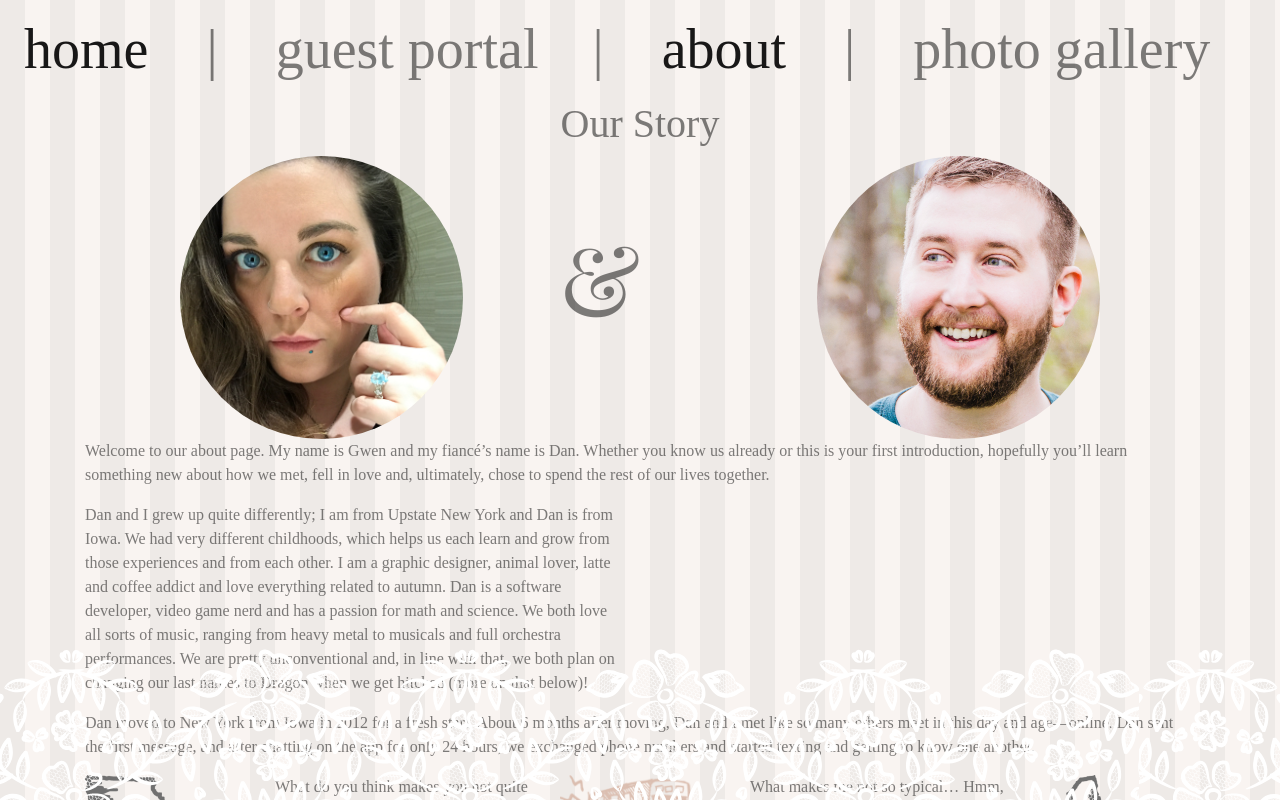
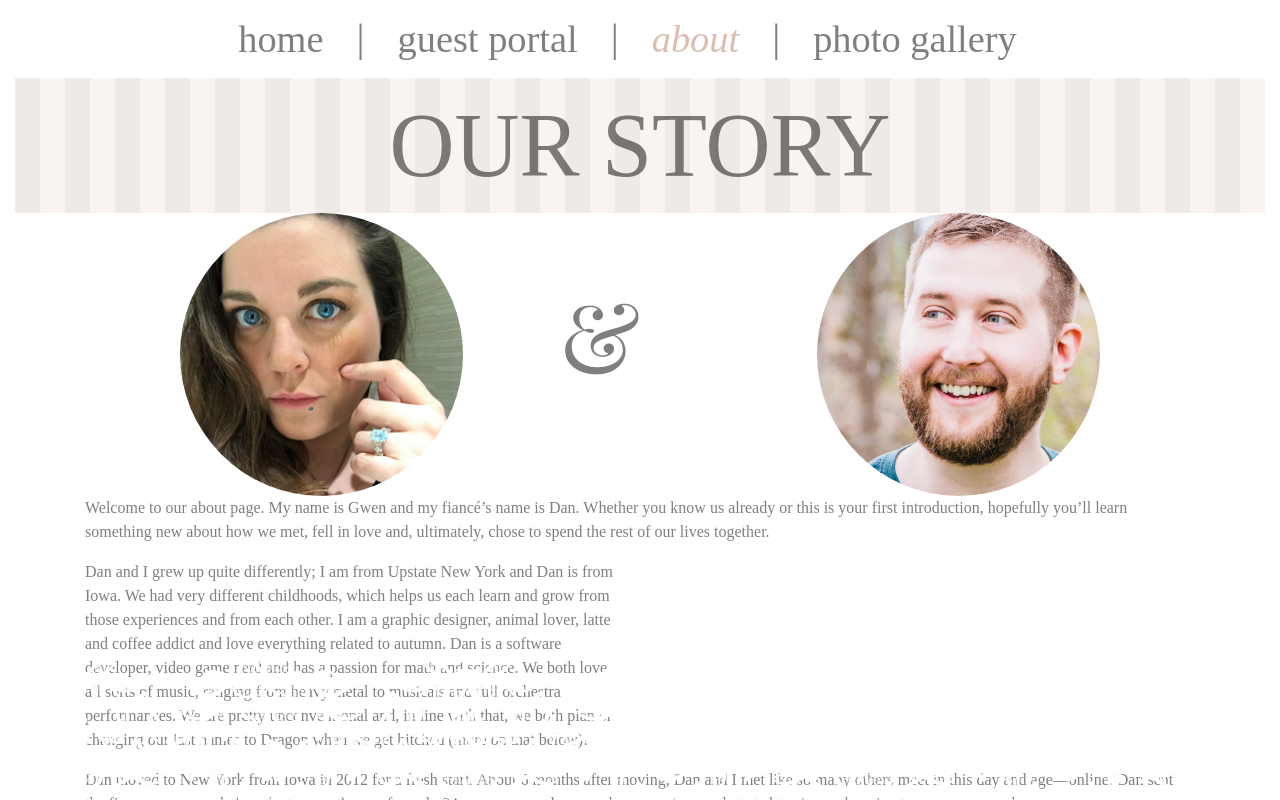
Before and after one commit to Daniel-Dragon/becoming-dragons, an Angular app: page /about in a window 1280 px wide. Shown: the top 800 px of the page. Built offline with nearby package versions, Linux system fonts and the light colour scheme; a web font is replaced by a local one.

Commit message:
Fixed background & Header

```diff
--- a/src/app/about/about.component.html
+++ b/src/app/about/about.component.html
@@ -1,4 +1,9 @@
-<h1 class="text-center">Our Story</h1>
+<div class="container-fluid">
+    <div class="row" class="striped-background">
+        <div class="col-12 text-center" style="font-size: 5.625rem;">
+            OUR STORY
+        </div>
+    </div>
 
     <div class="container">
         <div class="row">
@@ -16,8 +21,8 @@
         <div class="row">
             <div class="col-sm-12">
                 <p>
-                Welcome to our about page. My name is Gwen and my fiancé’s name is Dan. Whether you know us already or this is your first introduction,
-                hopefully you’ll learn something new about how we met, fell in love and, ultimately, chose to spend the rest of our lives together.
+                    Welcome to our about page. My name is Gwen and my fiancé’s name is Dan. Whether you know us already or this is your first introduction, hopefully you’ll learn something new about how we met, fell in love and, ultimately, chose to spend the rest of our
+                    lives together.
                 </p>
             </div>
         </div>
@@ -25,12 +30,9 @@
         <div class="row">
             <div class="col-md-6">
                 <p>
-                Dan and I grew up quite differently; I am from Upstate New York and Dan is from Iowa. We had very different childhoods,
-                which helps us each learn and grow from those experiences and from each other. I am a graphic designer, animal lover,
-                latte and coffee addict and love everything related to autumn. Dan is a software developer, video game nerd and has
-                a passion for math and science. We both love all sorts of music, ranging from heavy metal to musicals and full orchestra
-                performances. We are pretty unconventional and, in line with that, we both plan on changing our last names to Dragon when
-                we get hitched (more on that below)!
+                    Dan and I grew up quite differently; I am from Upstate New York and Dan is from Iowa. We had very different childhoods, which helps us each learn and grow from those experiences and from each other. I am a graphic designer, animal lover, latte and coffee
+                    addict and love everything related to autumn. Dan is a software developer, video game nerd and has a passion for math and science. We both love all sorts of music, ranging from heavy metal to musicals and full orchestra performances.
+                    We are pretty unconventional and, in line with that, we both plan on changing our last names to Dragon when we get hitched (more on that below)!
                 </p>
             </div>
         </div>
@@ -38,9 +40,8 @@
         <div class="row">
             <div class="col-sm-12">
                 <p>
-                Dan moved to New York from Iowa in 2012 for a fresh start. About 6 months after moving, Dan and I met like so many others
-                meet in this day and age—online. Dan sent the first message, and after chatting on the app for only 24 hours, we exchanged
-                phone numbers and started texting and getting to know one another.
+                    Dan moved to New York from Iowa in 2012 for a fresh start. About 6 months after moving, Dan and I met like so many others meet in this day and age—online. Dan sent the first message, and after chatting on the app for only 24 hours, we exchanged phone
+                    numbers and started texting and getting to know one another.
                 </p>
             </div>
         </div>
@@ -70,9 +71,8 @@
         <div class="row">
             <div class="col-md-10 offset-md-1">
                 <p>
-                After about a week, we met up on our first blind date at The Olde Bryan Inn in Saratoga Springs, NY. We really hit it off,
-                and that uncharacteristically warm December day, ended with a kiss in the rain. Every year since, on our anniversary,
-                Dan and I go out to eat at The Olde Bryan Inn and hope for rain.
+                    After about a week, we met up on our first blind date at The Olde Bryan Inn in Saratoga Springs, NY. We really hit it off, and that uncharacteristically warm December day, ended with a kiss in the rain. Every year since, on our anniversary, Dan and I
+                    go out to eat at The Olde Bryan Inn and hope for rain.
                 </p>
             </div>
         </div>
@@ -95,10 +95,8 @@
             </div>
             <div class="col-md-4">
                 <p>
-                A week later, we went to a movie for our second date and after that made our relationship Facebook official.
-                Fast forward 2 1/2 years: I bought a house, and Dan promptly helped me fix up the place and moved in with me.
-                I already had two pets when we met—my cat Iggi and my dog Mocha—and while Dan took a little while to warm up to
-                these new responsibilities, he eventually came to love them (well, at least Mocha). ;)
+                    A week later, we went to a movie for our second date and after that made our relationship Facebook official. Fast forward 2 1/2 years: I bought a house, and Dan promptly helped me fix up the place and moved in with me. I already had two pets when we met—my
+                    cat Iggi and my dog Mocha—and while Dan took a little while to warm up to these new responsibilities, he eventually came to love them (well, at least Mocha). ;)
                 </p>
             </div>
             <div class="col-md-4">
@@ -109,14 +107,10 @@
         <div class="row">
             <div class="col-md-10 offset-md-1">
                 <p>
-                Fast forward again: After 5 years and 8 months together, Dan and I were on our third visit to Iowa since meeting.
-                On Wednesday afternoon, August 15, 2018, after a beautiful day in Lauritzen Gardens in Omaha, Nebraska, Dan and
-                I went to the Joslyn Art Museum, where Dan asked me to marry him under a sculpture of blown glass by one of my
-                favorite artist’s—Chihuly. As I walked over to the sculpture, Dan handed his phone to his best friend, Adam, and
-                told him to just start taking pictures (without giving him a reason why). He then made his way to the sculpture to meet
-                up with me. Dan hadn’t told anyone his plans for that trip. Needless to say, Adam was just as surprised as everyone else
-                when Dan got down on one knee and popped the question. He stood there taking photos and yelling words of alarm and surprise
-                that echoed throughout the museum!
+                    Fast forward again: After 5 years and 8 months together, Dan and I were on our third visit to Iowa since meeting. On Wednesday afternoon, August 15, 2018, after a beautiful day in Lauritzen Gardens in Omaha, Nebraska, Dan and I went to the Joslyn Art
+                    Museum, where Dan asked me to marry him under a sculpture of blown glass by one of my favorite artist’s—Chihuly. As I walked over to the sculpture, Dan handed his phone to his best friend, Adam, and told him to just start taking pictures
+                    (without giving him a reason why). He then made his way to the sculpture to meet up with me. Dan hadn’t told anyone his plans for that trip. Needless to say, Adam was just as surprised as everyone else when Dan got down on one knee
+                    and popped the question. He stood there taking photos and yelling words of alarm and surprise that echoed throughout the museum!
                 </p>
             </div>
         </div>
@@ -142,12 +136,9 @@
         <div class="row">
             <div class="col-sm-12">
                 <p>
-                My beautiful, one-of-a-kind engagement ring was custom- and handmade by one of my closest friends of over 16 years and
-                neighbor, Steve Burr (check out victoryartistries.com for more of his work, branding by me)—with design help from his
-                wife, Risa. You will see Steve, Risa and their son Bastian all featured as part of our wedding party. Our wedding bands
-                are also being made by Steve, and we will have those later this year. Dan and I are forever grateful for their friendship
-                and support through the years and can’t thank them enough for working so hard on that piece of art that I get to wear on
-                my hand every day.
+                    My beautiful, one-of-a-kind engagement ring was custom- and handmade by one of my closest friends of over 16 years and neighbor, Steve Burr (check out victoryartistries.com for more of his work, branding by me)—with design help from his wife, Risa. You
+                    will see Steve, Risa and their son Bastian all featured as part of our wedding party. Our wedding bands are also being made by Steve, and we will have those later this year. Dan and I are forever grateful for their friendship and support
+                    through the years and can’t thank them enough for working so hard on that piece of art that I get to wear on my hand every day.
                 </p>
             </div>
         </div>
@@ -172,14 +163,10 @@
         <div class="row">
             <div class="col-md-12">
                 <p>
-                So what’s with the name Dragon? The short answer: It kind of started as a joke, and it stuck. The long
-                answer: I had been hoping Dan and I could change our names together and create something new for
-                ourselves. After planting the seed with Dan, we met up with our friends Bradley (friend of honor) and
-                Mary (his wife) and told them our idea of coming up with a unique name for ourselves. Dragon came up in
-                the mix of possible names, and it became a running joke. However, after a few months, the name really started
-                to grow on us and we decided to make it happen. So, we’re becoming the Dragons, and we couldn’t be more thrilled.
-                Dan and I have set our wedding date as June 6, 2020. Thanks for reading and be sure to follow our story on
-                Instagram @becomingdragons.
+                    So what’s with the name Dragon? The short answer: It kind of started as a joke, and it stuck. The long answer: I had been hoping Dan and I could change our names together and create something new for ourselves. After planting the seed with Dan, we met
+                    up with our friends Bradley (friend of honor) and Mary (his wife) and told them our idea of coming up with a unique name for ourselves. Dragon came up in the mix of possible names, and it became a running joke. However, after a few
+                    months, the name really started to grow on us and we decided to make it happen. So, we’re becoming the Dragons, and we couldn’t be more thrilled. Dan and I have set our wedding date as June 6, 2020. Thanks for reading and be sure to
+                    follow our story on Instagram @becomingdragons.
                 </p>
             </div>
         </div>
@@ -190,3 +177,4 @@
             </div>
         </div>
     </div>
+</div>
--- a/src/app/guest-portal/guest-portal.component.css
+++ b/src/app/guest-portal/guest-portal.component.css
@@ -6,10 +6,6 @@
     opacity: 1;
 }
 
-.shit-color {
-    color: #DBBEB0;
-}
-
 hr {
     margin-top: 3rem;
     margin-bottom: 3rem;
--- a/src/app/header/app-header.component.css
+++ b/src/app/header/app-header.component.css
@@ -3,16 +3,16 @@
 }
 
 .nav-link {
-    margin-right: 50px;
+    margin-right: 25px;
 }
 
 @media (min-width:801px) {
-    li + li::before {
+    li+li::before {
         content: " | ";
         position: inline;
-        font-size: 3.5rem;
-        color: rgba(0,0,0,.5);
-        margin-right: 50px;
+        font-size: 2.5rem;
+        color: rgba(0, 0, 0, .5);
+        margin-right: 25px;
         /* margin-left: 20px;
         margin-right: 20px; */
     }
@@ -21,3 +21,16 @@
 li.nav-item {
     display: -webkit-inline-box;
 }
+
+.nav-link {
+    font-size: 2.4rem;
+    line-height: 1.2;
+}
+
+.navbar-light .navbar-nav .active>.nav-link,
+.navbar-light .navbar-nav .nav-link.active,
+.navbar-light .navbar-nav .nav-link.show,
+.navbar-light .navbar-nav .show>.nav-link {
+    font-style: italic;
+    color: #DBBEB0;
+}
--- a/src/app/header/app-header.component.html
+++ b/src/app/header/app-header.component.html
@@ -4,16 +4,16 @@
     </button>
     <div [ngbCollapse]="isNavbarCollapsed" class="collapse navbar-collapse" id="navbarsDefault">
         <ul class="navbar-nav navbar-center mr-auto">
-        <li class="nav-item" >
-          <a class="nav-link display-4" routerLink="" routerLinkActive="active">home</a>
+            <li class="nav-item">
+                <a class="nav-link display-4" routerLink="" routerLinkActive="active" [routerLinkActiveOptions]="{ exact: true }">home</a>
             </li>
-        <li class="nav-item" >
+            <li class="nav-item">
                 <a class="nav-link display-4" routerLink="guest-portal" routerLinkActive="active">guest portal</a>
             </li>
-        <li class="nav-item" >
+            <li class="nav-item">
                 <a class="nav-link display-4" routerLink="about" routerLinkActive="active">about</a>
             </li>
-          <li class="nav-item" >
+            <li class="nav-item">
                 <a class="nav-link display-4" routerLink="photo-gallery" routerLinkActive="active">photo gallery</a>
             </li>
         </ul>
--- a/src/app/home/home.component.html
+++ b/src/app/home/home.component.html
@@ -1,2 +1,15 @@
-<h1 class="text-center">GWEN <span class="playfair">&</span> DAN</h1>
-<img class="dragon-image" src='assets/dragons-dsktp.svg' />
+<div class="container-fluid">
+    <div class="row" class="striped-background">
+        <div class="col-12 text-center" style="font-size: 5.625rem;">
+            GWEN <span class="playfair">&</span> DAN
+        </div>
+    </div>
+
+    <div class="container">
+        <div class="row">
+            <div class="col-12">
+                <img class="dragon-image" src='assets/dragons-dsktp.svg' />
+            </div>
+        </div>
+    </div>
+</div>
--- a/src/index.html
+++ b/src/index.html
@@ -1,5 +1,6 @@
 <!doctype html>
 <html lang="en">
+
 <head>
     <link href="https://fonts.googleapis.com/css?family=Playfair+Display&display=swap" rel="stylesheet">
     <link rel="stylesheet" href="https://use.typekit.net/vmw7olb.css">
@@ -10,9 +11,11 @@
     <meta name="viewport" content="width=device-width, initial-scale=1">
     <link rel="icon" type="image/x-icon" href="favicon.ico">
 </head>
-<body class="striped-background">
+
+<body class="">
     <!-- Header Here -->
     <app-root></app-root>
     <!-- Footer Here -->
 </body>
+
 </html>
--- a/src/styles.css
+++ b/src/styles.css
@@ -25,3 +25,7 @@ body {
     font-family: 'rocky-condensed', serif !important;
     color: rgba(0, 0, 0, .5) !important;
 }
+
+.shit-color {
+    color: #DBBEB0;
+}
```
Also changed, not shown: src/app/guest-portal/guest-portal.component.html (+25 -22 lines). Lines whose indentation alone changed are shown as unchanged.
